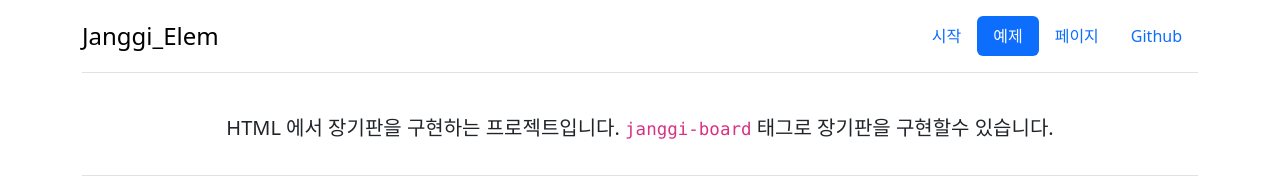
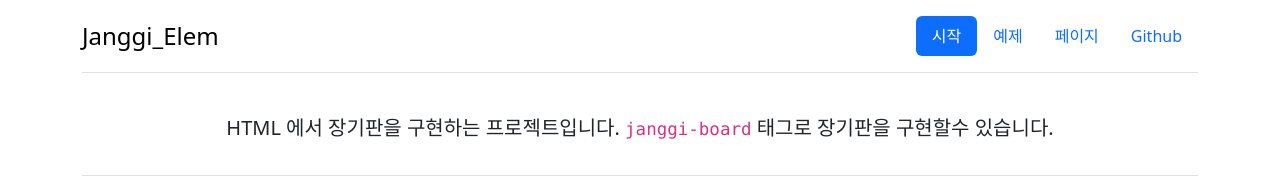
Before and after one commit to doongchoong/janggi_elem, a plain HTML site: page index.html in a window 1280 px wide. Shown: the top 196 px of the page. Drawn offline with nearby package versions, Linux system fonts and the light colour scheme.

Commit message:
link
modify link

```diff
--- a/index.html
+++ b/index.html
@@ -9,13 +9,13 @@
   <body>
     <div class="container">
         <header class="d-flex flex-wrap justify-content-center py-3 mb-4 border-bottom">
-          <a href="/" class="d-flex align-items-center mb-3 mb-md-0 me-md-auto link-body-emphasis text-decoration-none">
+          <a href="https://doongchoong.github.io/janggi_elem/" class="d-flex align-items-center mb-3 mb-md-0 me-md-auto link-body-emphasis text-decoration-none">
             <span class="fs-4">Janggi_Elem</span>
           </a>
 
           <ul class="nav nav-pills">
-            <li class="nav-item"><a href="https://doongchoong.github.io/janggi_elem/" class="nav-link" aria-current="page">시작</a></li>
-            <li class="nav-item"><a href="https://doongchoong.github.io/janggi_elem/example/" class="nav-link  active">예제</a></li>
+            <li class="nav-item"><a href="https://doongchoong.github.io/janggi_elem/" class="nav-link   active" aria-current="page">시작</a></li>
+            <li class="nav-item"><a href="https://doongchoong.github.io/janggi_elem/example/" class="nav-link">예제</a></li>
             <li class="nav-item"><a href="#" class="nav-link">페이지</a></li>
             <li class="nav-item"><a href="https://github.com/doongchoong/janggi_elem" class="nav-link">Github</a></li>
           </ul>
```
